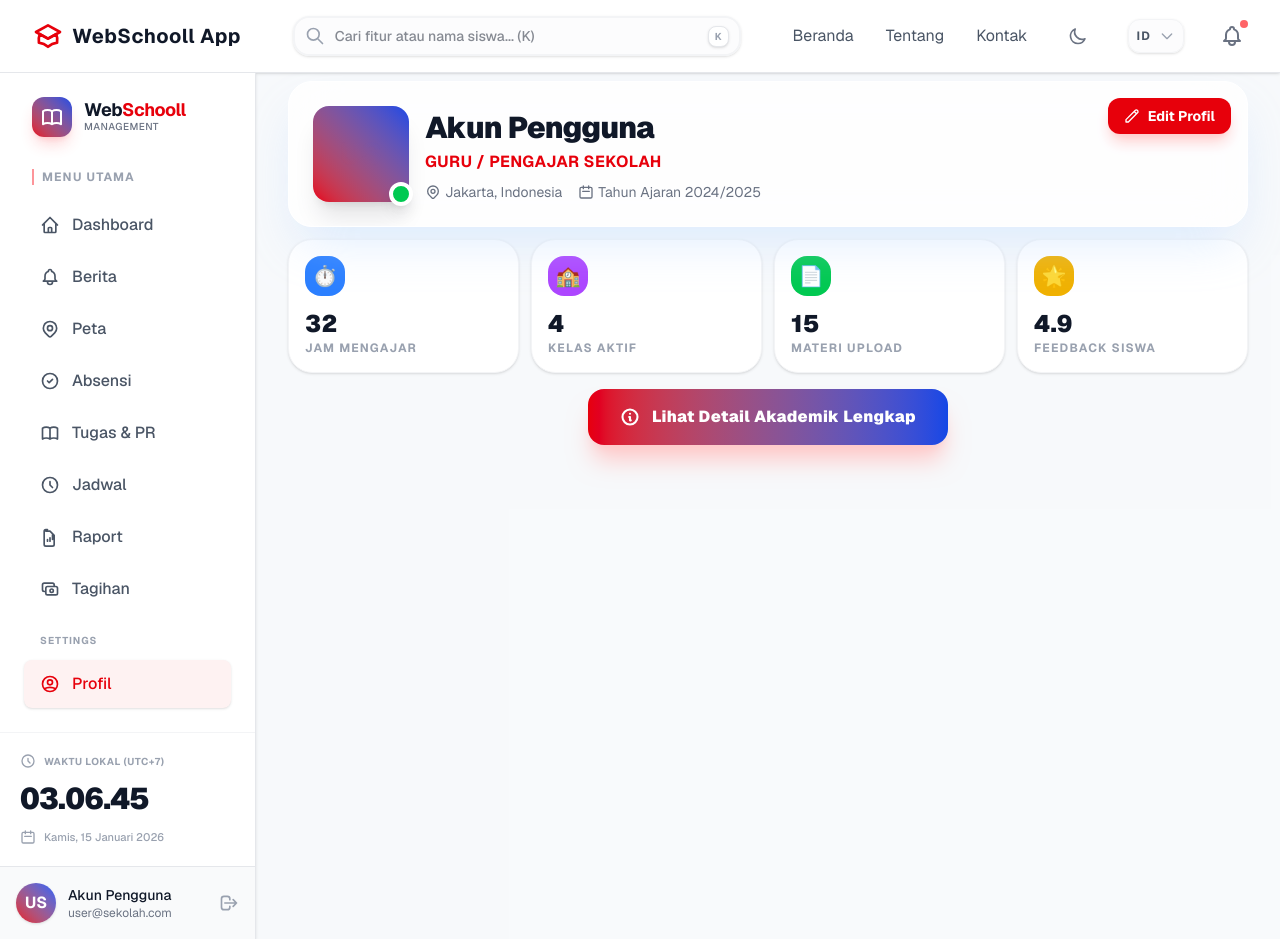
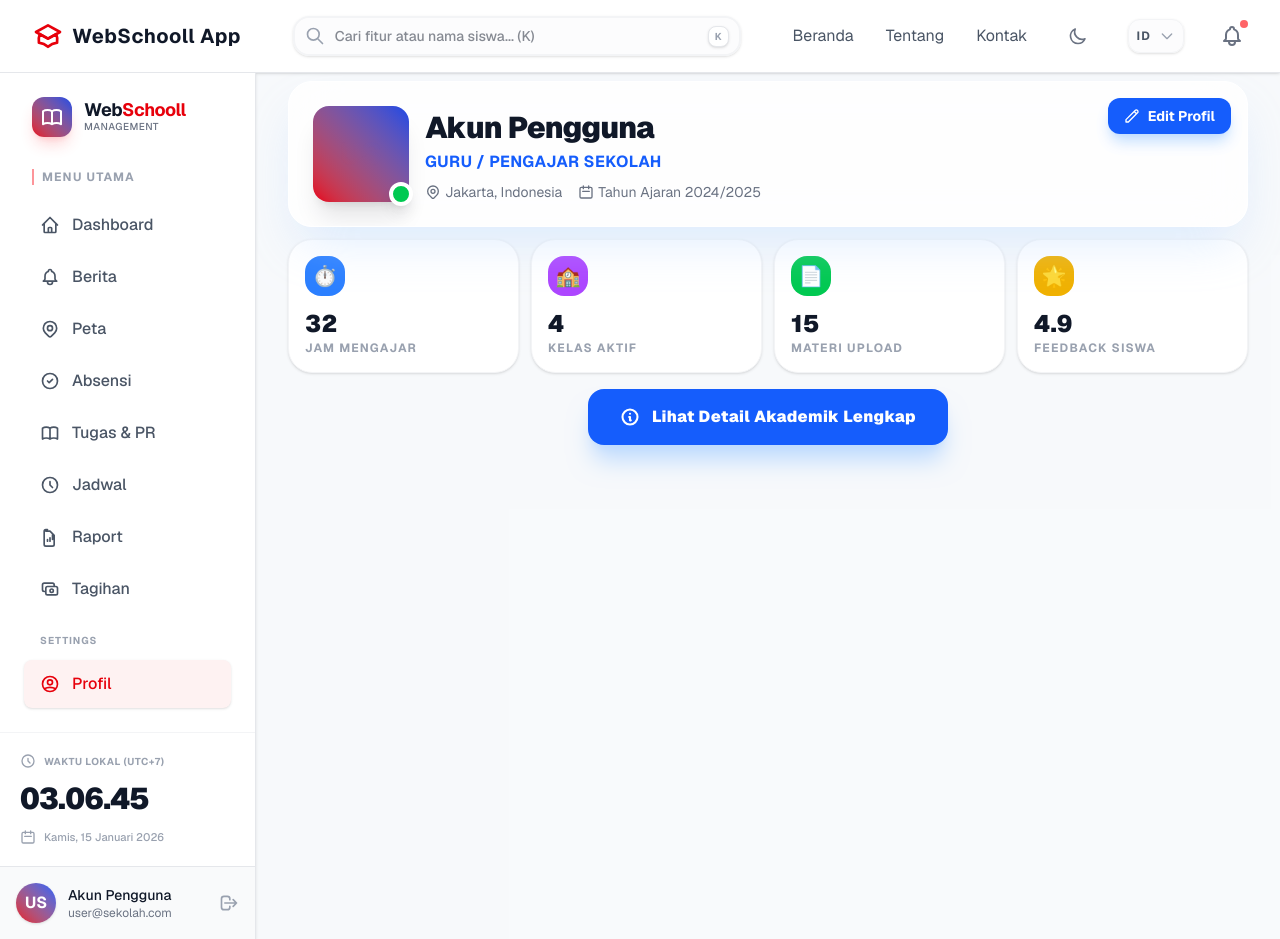
Before and after one commit to Upi03/webscholl-app.github, a Next.js app: page /profile in a window 1280 px wide. Built offline with nearby package versions, Linux system fonts and the light colour scheme.

Commit message:
Style: Update profile page buttons to blue theme
- Changed Edit Profile button from red to blue
- Updated role text color from red to blue
- Changed View Details button from gradient to solid blue
- Sync styling with deployed version

```diff
--- a/app/profile/page.tsx
+++ b/app/profile/page.tsx
@@ -60,7 +60,7 @@ export default function ProfilePage() {
                             <div className="absolute top-0 right-0 p-4">
                                 <Link
                                     href="/settings"
-                                    className={`px-4 py-2 bg-red-600 hover:bg-red-700 shadow-red-200 text-white rounded-xl text-sm font-bold shadow-lg dark:shadow-none transition-all active:scale-95 flex items-center gap-2`}
+                                    className={`px-4 py-2 bg-blue-600 hover:bg-blue-700 shadow-blue-200 text-white rounded-xl text-sm font-bold shadow-lg dark:shadow-none transition-all active:scale-95 flex items-center gap-2`}
                                 >
                                     <svg className="w-4 h-4" fill="none" stroke="currentColor" viewBox="0 0 24 24">
                                         <path strokeLinecap="round" strokeLinejoin="round" strokeWidth={2} d="M15.232 5.232l3.536 3.536m-2.036-5.036a2.5 2.5 0 113.536 3.536L6.5 21.036H3v-3.572L16.732 3.732z" />
@@ -85,7 +85,7 @@ export default function ProfilePage() {
                                 </div>
                                 <div className="text-center md:text-left flex-1">
                                     <h2 className="text-2xl md:text-3xl font-black text-gray-900 dark:text-white mb-1 tracking-tight">{userData?.username || t.profile_page.default_username}</h2>
-                                    <p className={`font-bold mb-2 uppercase tracking-wide text-red-600`}>
+                                    <p className={`font-bold mb-2 uppercase tracking-wide text-blue-600`}>
                                         {isParent ? "Wali Murid" : isStudent ? t.profile_page.role_student : t.profile_page.role_teacher}
                                     </p>
                                     <div className="flex flex-wrap justify-center md:justify-start gap-4 text-sm text-gray-500 dark:text-gray-400">
@@ -119,7 +119,7 @@ export default function ProfilePage() {
                         <div className="flex justify-center">
                             <Link
                                 href="/profile-details"
-                                className={`px-8 py-4 bg-gradient-to-r from-red-600 to-blue-700 shadow-red-200 hover:opacity-90 text-white rounded-2xl font-black shadow-xl dark:shadow-none transition-all active:scale-95 flex items-center gap-3 tracking-wide`}
+                                className={`px-8 py-4 bg-blue-600 hover:bg-blue-700 shadow-blue-200 text-white rounded-2xl font-black shadow-xl dark:shadow-none transition-all active:scale-95 flex items-center gap-3 tracking-wide`}
                             >
                                 <svg className="w-5 h-5" fill="none" stroke="currentColor" viewBox="0 0 24 24">
                                     <path strokeLinecap="round" strokeLinejoin="round" strokeWidth={2.5} d="M13 16h-1v-4h-1m1-4h.01M21 12a9 9 0 11-18 0 9 9 0 0118 0z" />
```
